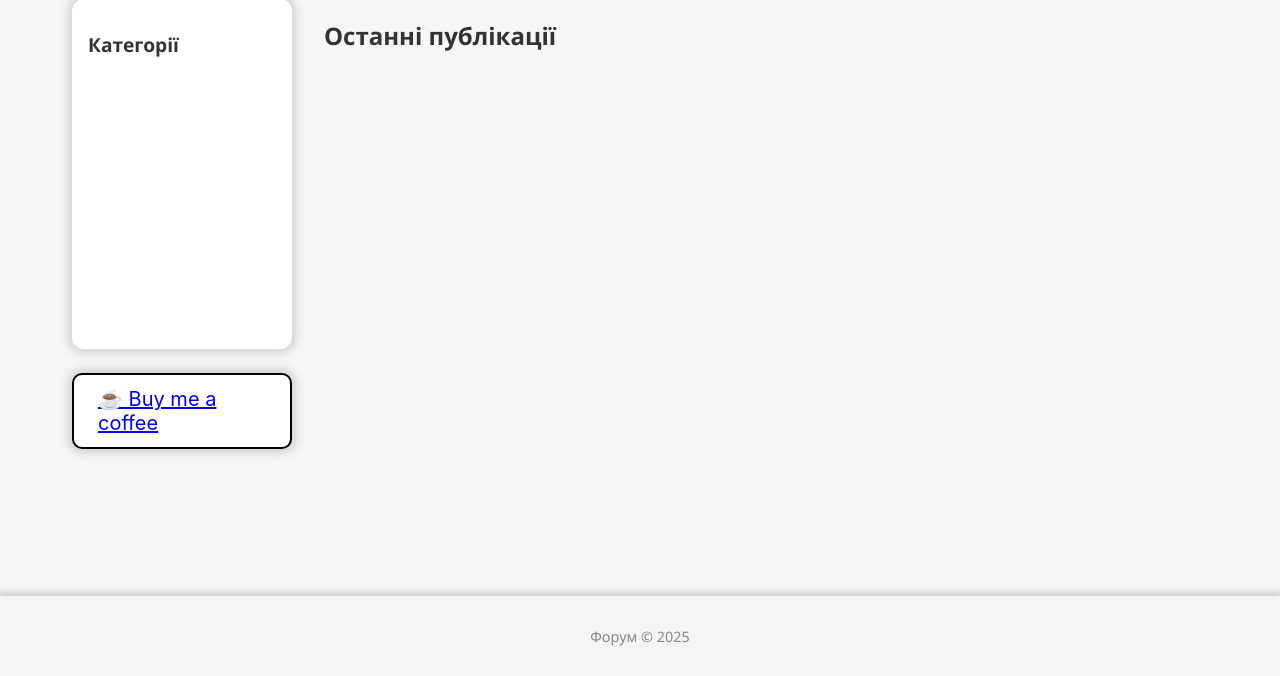
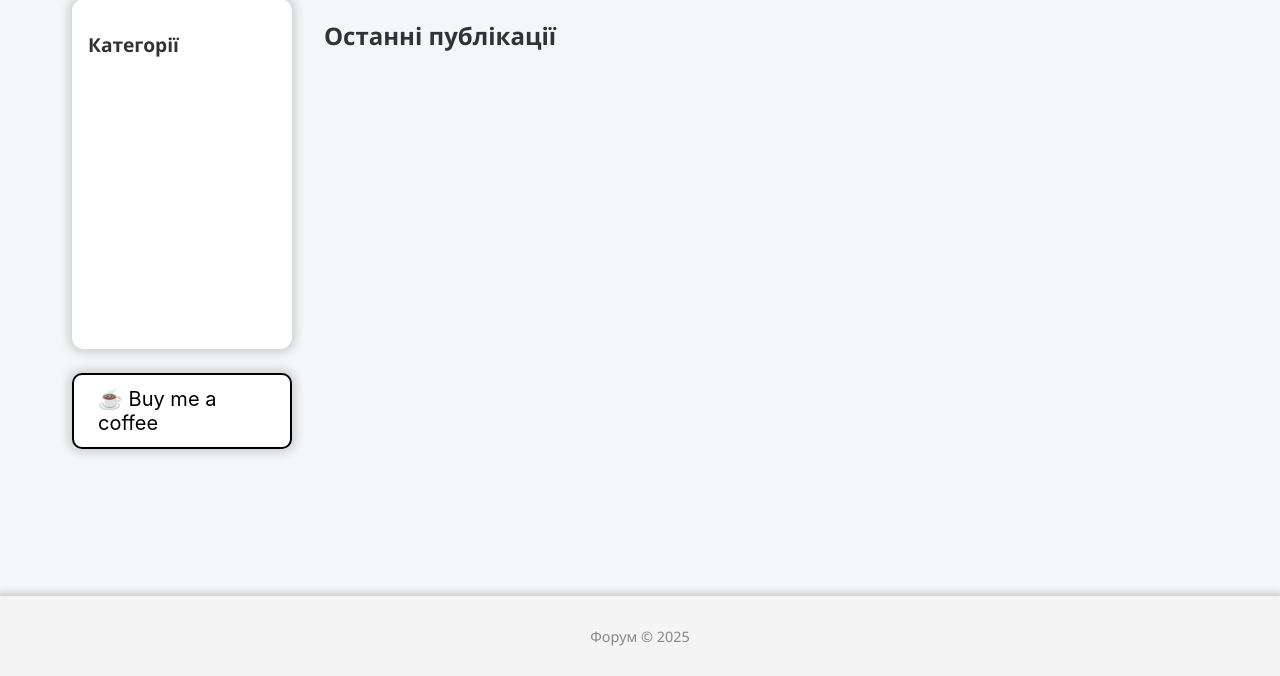
Before and after one commit to BrootBin/Forum, a Django app: page / in a window 1280 px wide. Shown: the part 124-800 px from the top of the page. Run offline with Django 5.2, Linux system fonts and the light colour scheme; data that the repository does not hold is empty.

Commit message:
фікс стилів

```diff
--- a/forum/static/css/style.css
+++ b/forum/static/css/style.css
@@ -129,7 +129,7 @@ nav a:hover {
 .posts {
 	flex: 1;
 }
-.donatebar{
+.donatebar a{
 	display:inline-block;
 	padding: 12px 24px;
 	background-color: #ffffff;
```
